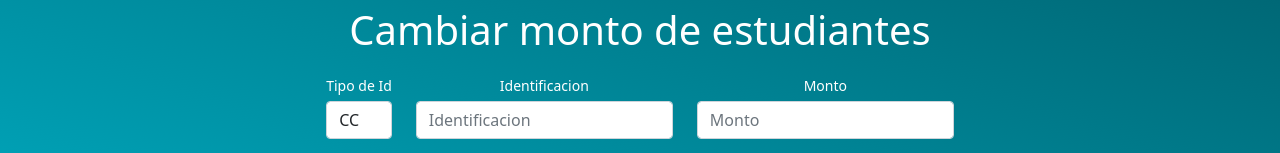
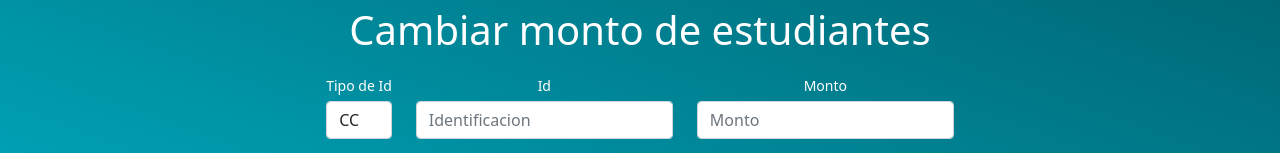
Before and after one commit to simonv00/Coins, a React (Create React App) app: page /Monto in a window 1280 px wide. Shown: the part 619-772 px from the top of the page. Built offline with nearby package versions, Linux system fonts and the light colour scheme.

Commit message:
Update ModMonto.js

```diff
--- a/src/Componentes/ModMonto.js
+++ b/src/Componentes/ModMonto.js
@@ -107,7 +107,7 @@ class ModMonto extends Component {
                 </Col>
                 <Col xs="auto">
                   <Form.Group>
-                    <Form.Label column="sm">Identificacion </Form.Label>
+                    <Form.Label column="sm">Id </Form.Label>
                     <Form.Control
                       id="id"
                       name="id"
```
